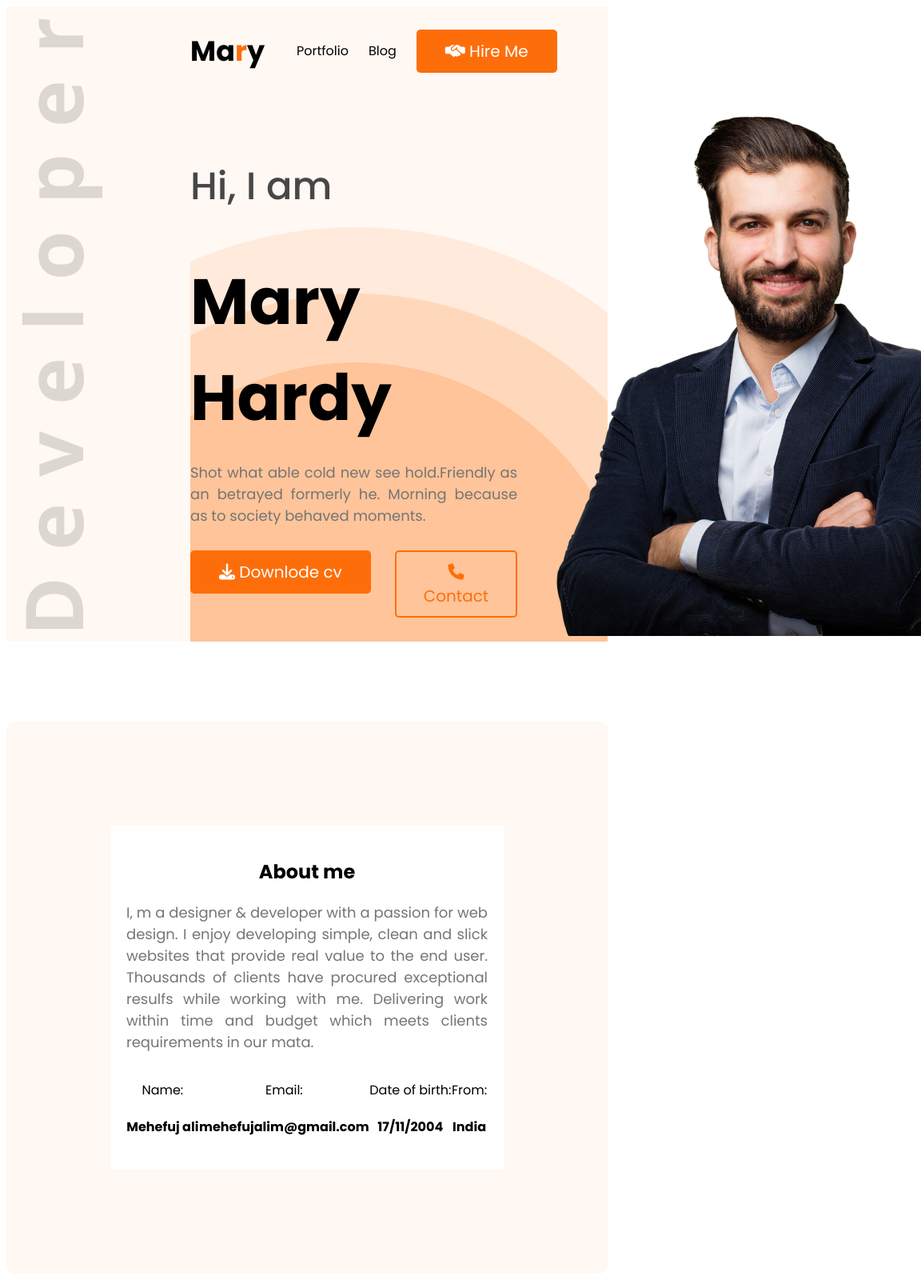
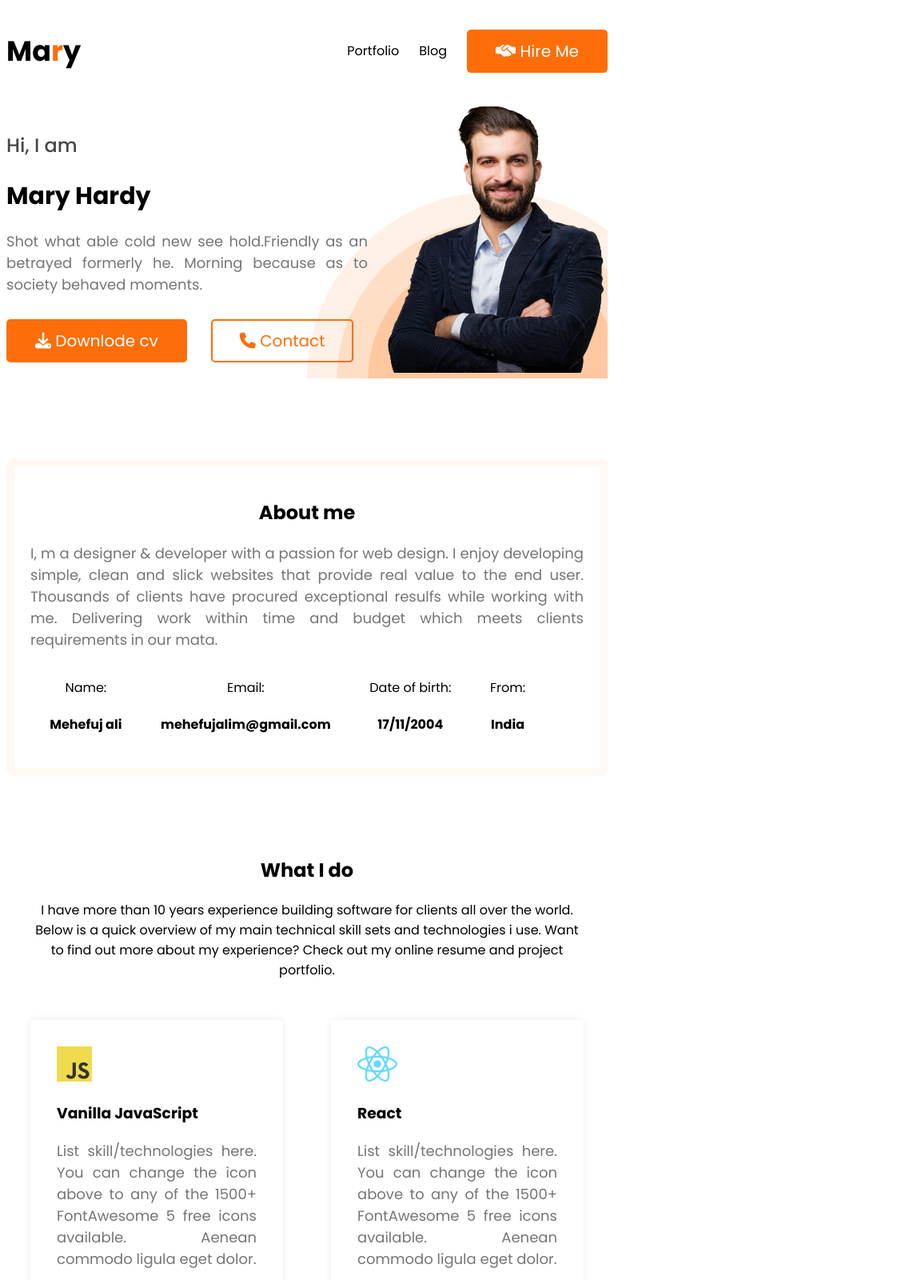
Before and after one commit to mehefujali/developer-portfolio, a plain HTML site: page index.html in a window 768 px wide. Shown: the top 1600 px of the page at 80% size, 1152 px wide, since content can reach past the window. Drawn offline with Linux system fonts and the light colour scheme.

Commit message:
full responcive

```diff
--- a/styles/style.css
+++ b/styles/style.css
@@ -60,6 +60,7 @@ button {
     background-image: url(../images/developer.png);
     background-repeat: no-repeat;
     background-position: 3%;
+    background-size: 5.5%;
 
 }
 
@@ -84,6 +85,11 @@ button {
 
 }
 
+.img-pirt img {
+    width: 100%;
+    height: 100%;
+}
+
 .nav-item {
     list-style: none;
 }
@@ -94,11 +100,12 @@ button {
 
 .header-content {
     justify-content: space-between;
-    margin: 0 0 0 230px;
+    margin: 0 0 0 11%;
     background-image: url(../images/header_bg.png);
     background-repeat: no-repeat;
     background-position: right bottom;
     align-items: center;
+    background-size: 50%;
 }
 
 .header-text-pirt {
@@ -113,7 +120,7 @@ button {
 }
 
 #mary-hardy {
-    font-size: 5rem;
+    font-size: 5em;
     margin: 20px 0;
 }
 
@@ -187,11 +194,12 @@ button {
     max-width: 1000px;
     margin: auto;
     text-align: center;
-    margin-bottom: 50px;
+    margin: 50px 35px;
 }
 
 .skill-cards {
-    display: flex;
+    display: grid;
+    grid-template-columns: repeat(4, 1fr);
     max-width: 1440px;
     justify-content: space-around;
     margin: 0 auto;
@@ -215,6 +223,7 @@ button {
 .my-education-exp {
     display: flex;
     justify-content: space-between;
+    margin: 0 25px;
 }
 
 .my-experience,
@@ -229,6 +238,50 @@ button {
 }
 
 /* resopnsive  */
+
+@media (min-width:767px) and (max-width:992px) {
+    .header {
+        background: none;
+
+    }
+
+    .nav-bar {
+        margin: 0;
+    }
+
+    .header-content {
+        margin: 0;
+
+    }
+
+    #i-am {
+        font-size: 24px;
+    }
+
+    #mary-hardy {
+        font-size: 30px;
+    }
+
+    .img-pirt img {
+        width: 300px;
+    }
+
+    .skill-cards {
+
+        grid-template-columns: repeat(2, 1fr);
+        justify-content: center;
+
+    }
+
+    .skill-card {
+        margin: auto;
+    }
+
+    .about-me {
+        padding: 10px;
+    }
+
+}
 
 
 @media screen and (max-width:576px) {
@@ -324,13 +377,17 @@ button {
 
     /* Skill  */
     .skill-cards {
-        flex-direction: column;
-        justify-content: center;
-        align-items: center;
+        grid-template-columns: repeat(1, 1fr);
+
+
         gap: 20px;
+        flex-wrap: wrap;
 
     }
 
+    .skill-card {
+        margin: auto;
+    }
 
     /* A summary of My Resume */
 
```
